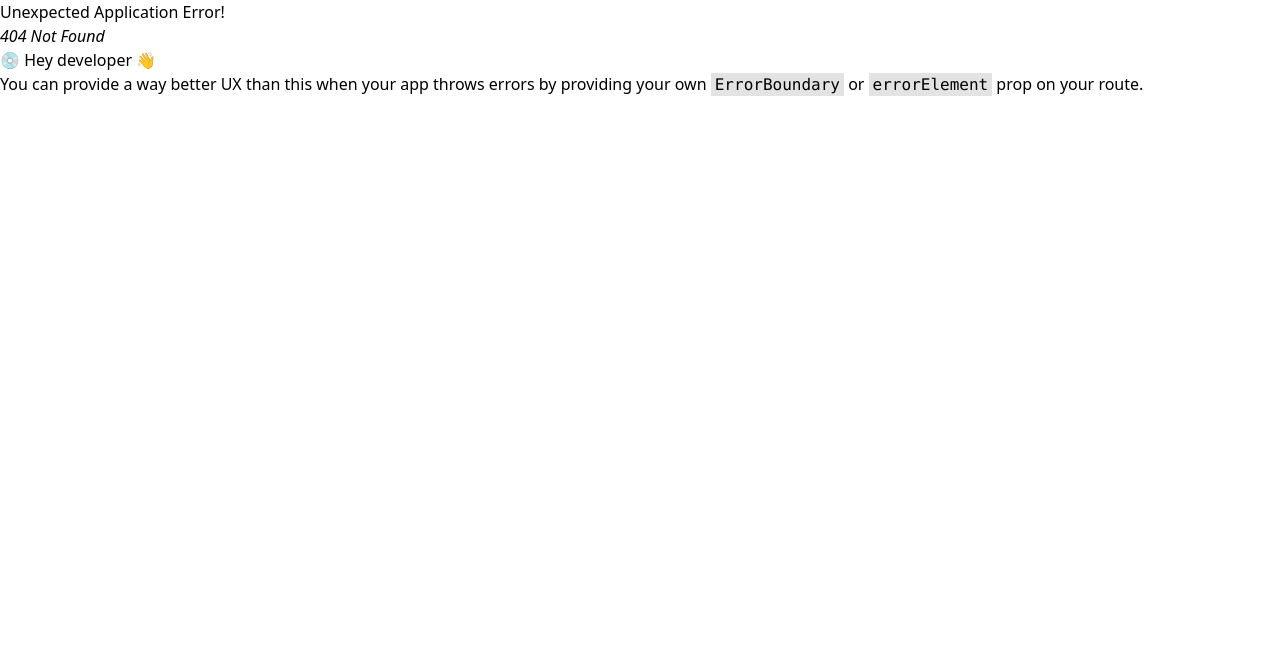
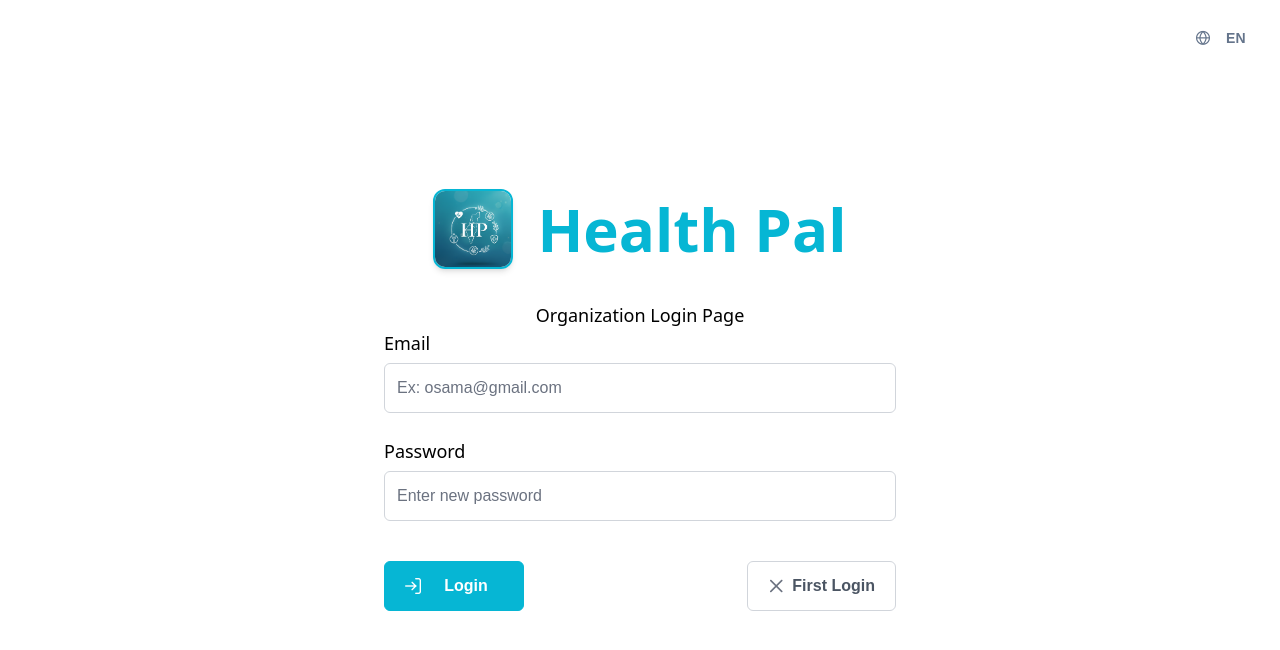
Before and after one commit to Osamaa3mmar/Advance-Software-Full-Project, a React (Vite) app in the folder Frontend/: page /login/organaization in a window 1280 px wide. Before the commit this address had no page. Shown: the top 650 px of the page. Built offline with nearby package versions, Linux system fonts and the light colour scheme; a web font is replaced by a local one.

Commit message:
Add: Org Login Portal

```diff
--- a/Frontend/src/App.jsx
+++ b/Frontend/src/App.jsx
@@ -10,6 +10,8 @@
 import { LanguageProvider } from "./Context/LanguageContext";
 import ResetPassword from "./Page/Auth/ResetPassword";
 import VerifyPage from "./Page/Auth/VerifyPage";
+import OrganizationLogin from "./Page/Auth/OrganizationLogin";
+import OrganizationLogin2 from "./Page/Auth/OrganizationLogin2";
 
 export default function App() {
   const value = {
@@ -28,6 +30,8 @@
         { path:"/signup",element:<SignupPage/>},
         { path:"/reset-password",element:<ResetPassword/>},
         { path:"/verify/:code",element:<VerifyPage/>},
+        { path:"/login/organaization",element:<OrganizationLogin/>},
+        { path:"/login/organaization/:email",element:<OrganizationLogin2/>},
 
       ],
     },{
--- a/Frontend/src/Components/Auth/Login/LoginForm.jsx
+++ b/Frontend/src/Components/Auth/Login/LoginForm.jsx
@@ -113,6 +113,9 @@
           size="small"
           label={t("auth.login.organizationButton")}
           outlined
+          onClick={()=>{
+            navigate("/login/organaization");
+          }}
         />
         <Button
           loading={loading}
--- /dev/null
+++ b/Frontend/src/Components/Auth/Org/OrgLoginForm1.jsx
@@ -0,0 +1,175 @@
+import { useTranslation } from "react-i18next";
+import { InputText } from "primereact/inputtext";
+import { useForm } from "react-hook-form";
+import { Button } from "primereact/button";
+import { useContext, useState } from "react";
+import { ToggleButton } from "primereact/togglebutton";
+import { InputOtp } from "primereact/inputotp";
+import axios from "axios";
+import ToastContext from "../../../Context/Toast";
+
+export default function OrgLoginForm1() {
+  const { t } = useTranslation();
+  const [checked, setChecked] = useState(false);
+  const [token, setTokens] = useState('');
+  const { register, handleSubmit,watch } = useForm();
+  const email=watch("email");
+  const sendEmail = async (data) => {
+    console.log(data);
+    if(checked){
+      await firstLogin(data);
+    }else{
+      await login(data);
+    }
+  };
+    const { toast } = useContext(ToastContext);
+
+  const [loading, setLoading] = useState(false);
+  const [error, setError] = useState(null);
+  const login=async ()=>{
+
+  }
+  const firstLogin = async(data) => {
+    try {
+      setLoading(true);
+      const info=await axios.put("http://localhost:5555/api/organization/organization-setup",{
+        email:data.email,
+        password:data.password,
+        code:token
+      });
+      toast.current.show({
+        severity: "Success",
+        summary: "Login Successful",
+        life: 3000,
+      });
+      console.log(data);
+    }catch(error){
+      setError(error);
+     toast.current.show({
+            severity: "error",
+            summary: "Error",
+            detail: error.response?.data?.message || error.message,
+            life: 3000,
+          });
+    }finally{
+      setLoading(false);
+    }
+
+
+
+  }
+  const reSend = async() => {
+    if(email==undefined||email==""){
+      toast.current.show({
+        severity: "warn",
+        summary: t("auth.warningTitle"),
+        detail: t("auth.warningMessage"),
+        life: 3000,
+      });
+      return;
+    }
+
+    try {
+      setLoading(true);
+
+
+
+    }catch(error){
+      setError(error);
+     toast.current.show({
+            severity: "error",
+            summary: "Error",
+            detail: error.response?.data?.message || error.message,
+            life: 3000,
+          });
+    }finally{
+      setLoading(false);
+    }
+
+
+
+  }
+
+
+
+
+  return (
+    <form
+      className=" w-[95%] md:w-[85%] lg:w-[40%] "
+      action=""
+      onSubmit={handleSubmit(sendEmail)}
+    >
+      <div className="inputs flex flex-col gap-6">
+        <div className="input flex flex-col gap-1.5 ">
+          <label className="text-lg font-normal" htmlFor="email">
+            {t("auth.email")}
+          </label>
+          <InputText
+            type="email"
+            autoComplete="off"
+            {...register("email")}
+            id="email"
+            placeholder={t("auth.emailPlaceholder")}
+            required
+          />
+        </div>
+        <div className="input flex flex-col gap-1.5 ">
+          <label className="text-lg font-normal" htmlFor="password">
+            {t("auth.password")}
+          </label>
+          <InputText
+            type="password"
+            autoComplete="off"
+            {...register("password")}
+            id="password"
+            placeholder={t("auth.passwordPlaceholder")}
+            required
+          />
+        </div>
+        {
+          checked&&
+          <div className="input flex flex-col gap-1.5 ">
+          <label className="text-lg font-normal" htmlFor="email">
+            {t("auth.otpLabel")}
+          </label>
+
+          <div className="flex items-center justify-center">
+          <InputOtp
+            required
+            className="mt-10"
+            length={8}
+            value={token}
+            onChange={(e) => setTokens(e.value)}
+          />
+          </div>
+          <Button
+          text
+          label={t("auth.resendOtp")}
+          type="button"
+          onClick={reSend}
+          />
+        </div>
+        }
+
+      </div>
+      <div className="buttons  flex items-start justify-between mt-10">
+        <Button
+          loading={loading}
+          className=" w-[140px]"
+          icon="pi pi-sign-in"
+          label={t("auth.login.button")}
+          type="submit"
+        />
+        <ToggleButton
+          onLabel={t("auth.firstLogin")}
+          offLabel={t("auth.firstLogin")}
+          onIcon="pi pi-check"
+          offIcon="pi pi-times"
+          checked={checked}
+          onChange={(e) => setChecked(e.value)}
+          className="p-0"
+        />
+      </div>
+    </form>
+  );
+}
--- a/Frontend/src/Locales/ar/translation.json
+++ b/Frontend/src/Locales/ar/translation.json
@@ -1,5 +1,12 @@
 {
     "auth": {
+        "org":{
+            "headerMessage":"صفحة تسجيل دخول المنظمات "
+        },
+        "warningMessage":"الرجاء إدخال بريدك الإلكتروني أولاً",
+        "warningTitle":"تحذير",
+        "firstLogin": "تسجيل الدخول لأول مرة",
+        "resendOtp":"إعادة إرسال رمز التحقق",
         "loginMessage":"الرجاء إدخال بياناتك لتسجيل الدخول.",
         "signupMessage":"الرجاء ملء التفاصيل لإنشاء حساب.",
         "email": "البريد الإلكتروني",
--- a/Frontend/src/Locales/en/translation.json
+++ b/Frontend/src/Locales/en/translation.json
@@ -1,5 +1,12 @@
 {
     "auth": {
+        "org":{
+            "headerMessage":"Organization Login Page "
+        },
+        "warningMessage":"Please enter your email first",
+        "warningTitle":"Warning",
+        "resendOtp":"Resend verification code .",
+        "firstLogin": "First Login",
         "loginMessage":"Please enter your credentials to log in.",
         "signupMessage":"Please fill in the details to create an account.",
         "email": "Email",
--- /dev/null
+++ b/Frontend/src/Page/Auth/OrganizationLogin.jsx
@@ -0,0 +1,15 @@
+import { useTranslation } from "react-i18next";
+import Logo from "../../Components/Auth/Logo";
+import OrgLoginForm1 from "../../Components/Auth/Org/OrgLoginForm1";
+
+export default function OrganizationLogin() {
+    const { t } = useTranslation();
+  return (
+    <div className="flex flex-col min-h-screen items-center justify-center">
+        <Logo/>
+        <p className="text-lg font-normal">{t("auth.org.headerMessage")}</p>
+        <OrgLoginForm1/>
+
+    </div>
+  )
+}
--- /dev/null
+++ b/Frontend/src/Page/Auth/OrganizationLogin2.jsx
@@ -0,0 +1,9 @@
+import React from 'react'
+
+export default function OrganizationLogin2() {
+  return (
+    <div>
+      login2
+    </div>
+  )
+}
```
Also changed, not shown: 1 other file (tests, documents, lock files or other folders).
